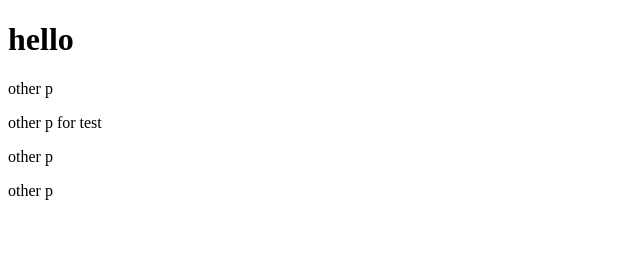
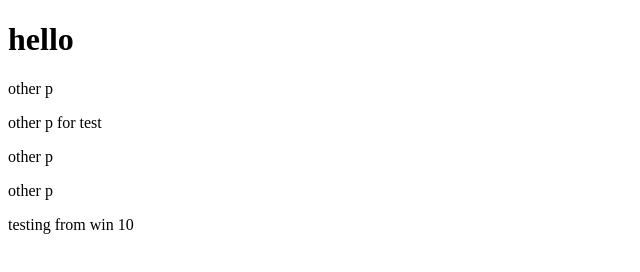
Before and after one commit to ArnoldWW/test1, a plain HTML site: page index.html in a window 1280 px wide. Shown: the whole page, without its empty margins (0-640 px from the left). Drawn offline with Linux system fonts and the light colour scheme.

Commit message:
testing con

```diff
--- a/index.html
+++ b/index.html
@@ -3,7 +3,10 @@
   <head>
     <meta charset="UTF-8" />
     <meta http-equiv="X-UA-Compatible" content="IE=edge" />
-    <meta name="viewport" content="width=device-width, initial-scale=1.0" />
+    <meta
+      name="viewport"
+      content="width=device-width, initial-scale=1.0"
+    />
     <title>Document</title>
   </head>
   <body>
@@ -12,5 +15,6 @@
     <p>other p for test</p>
     <p>other p</p>
     <p>other p</p>
+    <p>testing from win 10</p>
   </body>
 </html>
```
